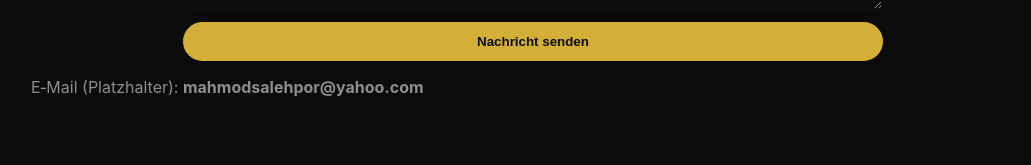
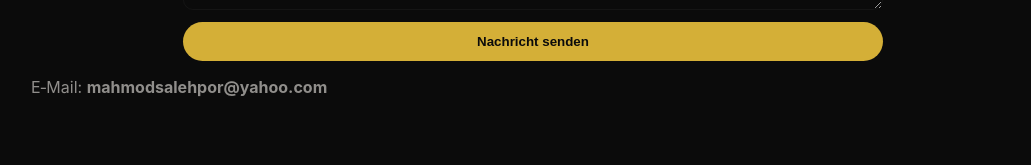
Before and after one commit to 20091989/M-Salehpour, a plain HTML site: page index.html in a window 1280 px wide. Shown: the part 1624-1789 px from the top of the page, without its empty margins (107-1138 px from the left). Drawn offline with Linux system fonts and the light colour scheme.

Commit message:
Update index.html

```diff
--- a/index.html
+++ b/index.html
@@ -338,7 +338,8 @@
           <!-- AVATAR: hier kannst du ein Bild einfügen. Aktuell Platzhalter. -->
           <div class="avatar">
             <!-- Wenn du ein Foto hast, ersetze dieses div durch: <img src="pfad/zum/foto.jpg" alt="Mahmoud Salehpour" style="width:100%;height:100%;object-fit:cover;border-radius:8px"> -->
-            <img src="PXA_250901_23139.jpg" alt="" style="width:100%;height:100%;object-fit:cover;border-radius:8px" quality="auto">
+            <img src="PXA_250901_23139.jpg" alt="" style="width:100%;height:100%;object-fit:cover;border-radius:8px"
+              quality="auto">
           </div>
 
           <div class="meta">
@@ -422,7 +423,7 @@
         <button type="submit">Nachricht senden</button>
       </form>
 
-      <p style="margin-top:14px;color:rgba(233,230,225,0.6)">E‑Mail (Platzhalter):
+      <p style="margin-top:14px;color:rgba(233,230,225,0.6)">E‑Mail:
         <strong>mahmodsalehpor@yahoo.com</strong>
       </p>
     </section>
```
